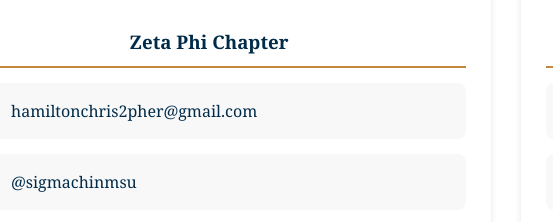
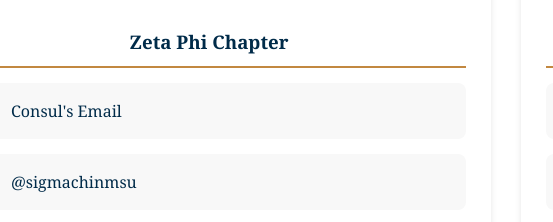
Before and after one commit to SigmaChiZetaPhi/SigmaChiZetaPhi.github.io, a plain HTML site: page contact-us.html in a window 1280 px wide. Shown: the part 723-945 px from the top of the page, 134-687 px from the left. Drawn offline with Linux system fonts and the light colour scheme.

Commit message:
Update contact-us.html

```diff
--- a/contact-us.html
+++ b/contact-us.html
@@ -36,7 +36,7 @@
             <h3>Zeta Phi Chapter</h3>
             <div class="contact-item">
               <img src="Images/gmail.png" alt="Email" class="platform-icon">
-              <a href="mailto:hamiltonchris2pher@gmail.com">hamiltonchris2pher@gmail.com</a>
+              <a href="mailto:hamiltonchris2pher@gmail.com">Consul's Email</a>
             </div>
             <div class="contact-item">
               <img src="Images/instagram.jpeg" alt="Instagram" class="platform-icon">
```
